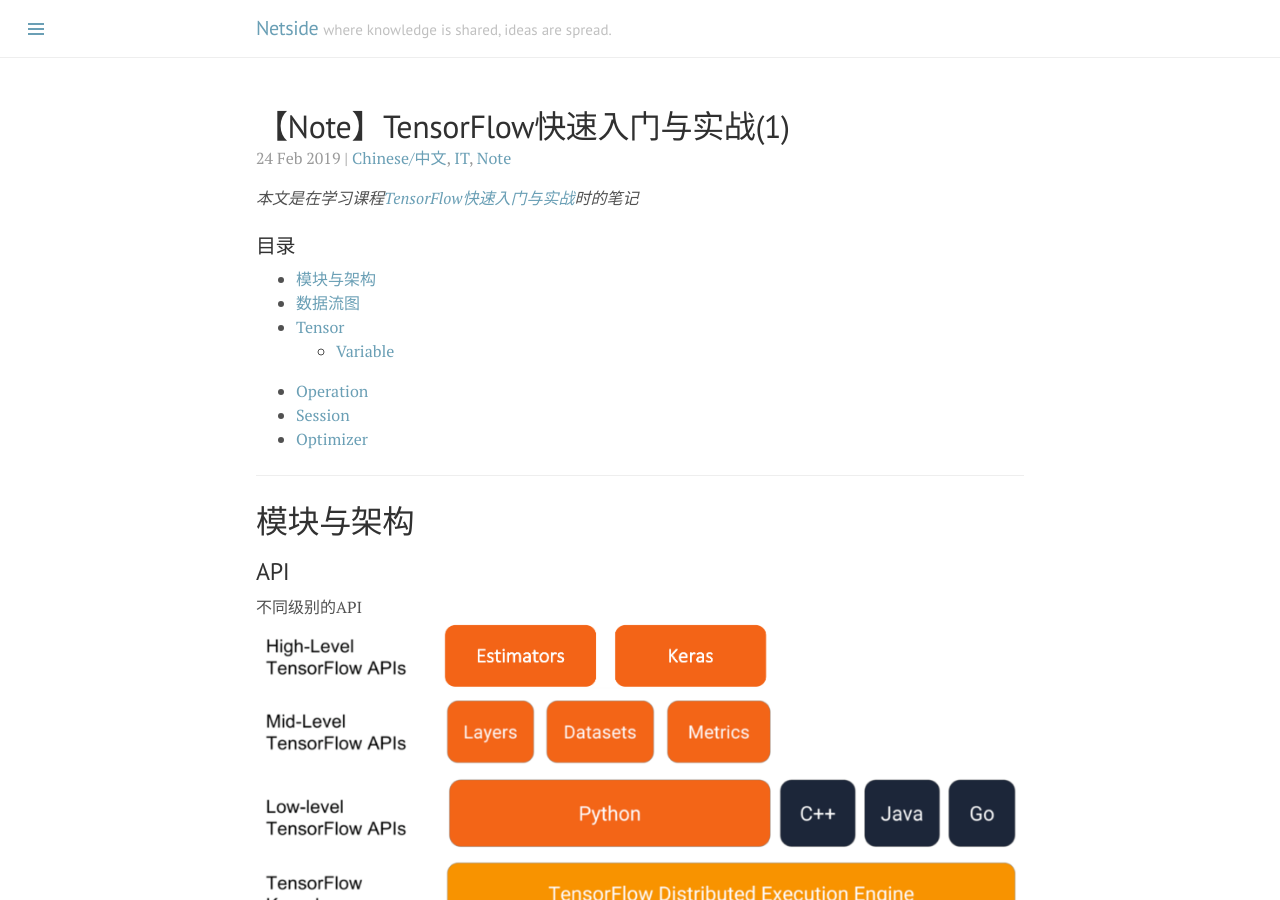
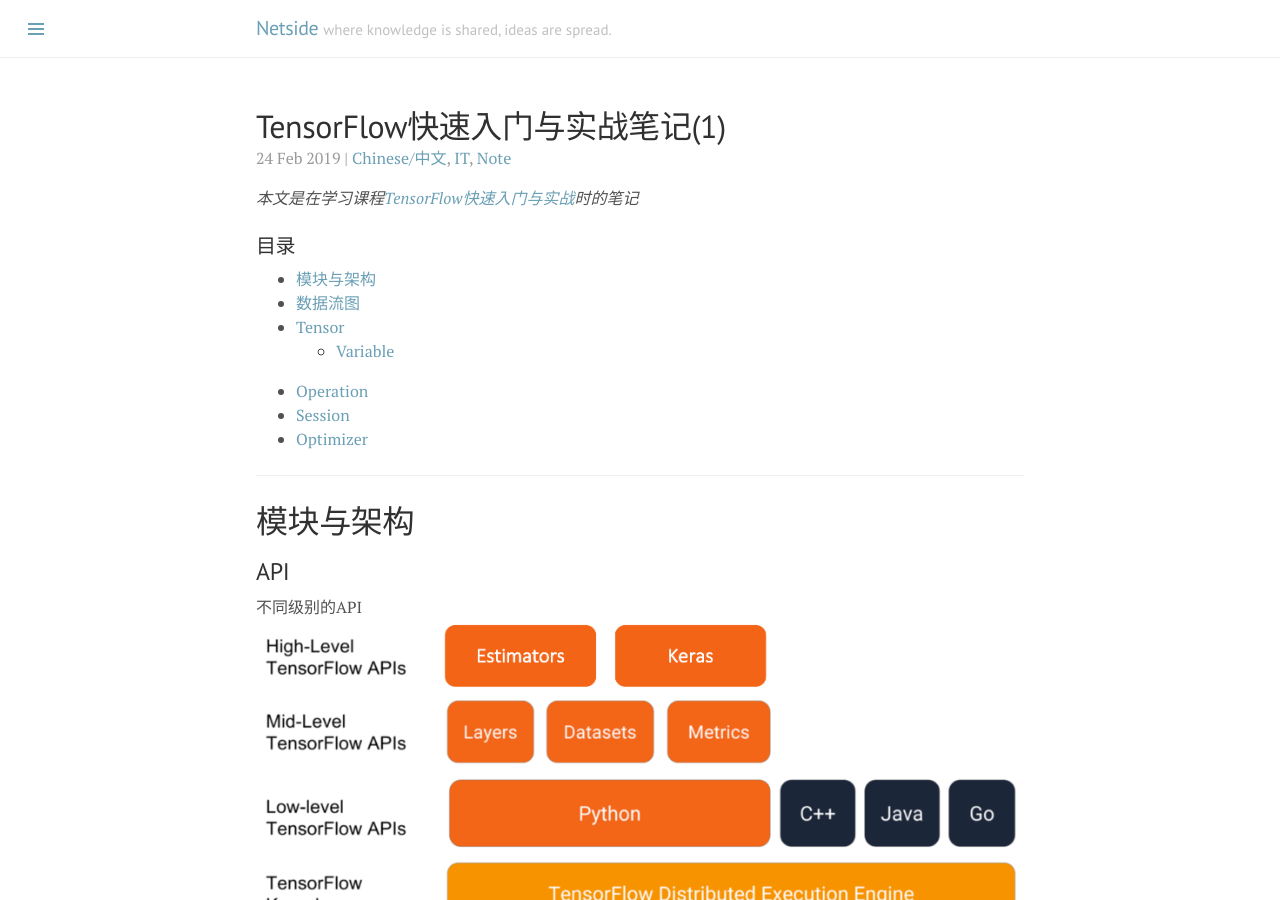
Before and after one commit to SuperElephant/blog_jekyll, a Jekyll site: the page built from _posts/2019-02-24-tensorflow-learning-notes.md, in a window 1280 px wide and 900 px high. Built offline with Jekyll 4.4.1, drawn with Linux system fonts in a browser that asks for light colours; comment, search, counter and statistics services are not loaded.

Commit message:
fix(2posts): change title

```diff
--- a/_posts/2019-02-24-tensorflow-learning-notes.md
+++ b/_posts/2019-02-24-tensorflow-learning-notes.md
@@ -1,6 +1,6 @@
 ---
 layout: post
-title: 【Note】TensorFlow快速入门与实战(1)
+title: TensorFlow快速入门与实战笔记(1)
 tags: [chn, it, note]
 excerpt_separator: ###
 ---
@@ -10,7 +10,7 @@ excerpt_separator: ###
 ### 目录
 - [模块与架构]({{post_url}}#模块与架构)
 - [数据流图]({{post_url}}#数据流图)
-- [Tensor]({{post_url}}#Tensor)
+- [Tensor]({{post_url}}#tensor)
     - [Variable]({{post_url}}#variable)
 - [Operation]({{post_url}}#operation)
 - [Session]({{post_url}}#session)
```
Also changed, not shown: _posts/2019-02-13-polite-English-email.md (+1 -2 lines).
